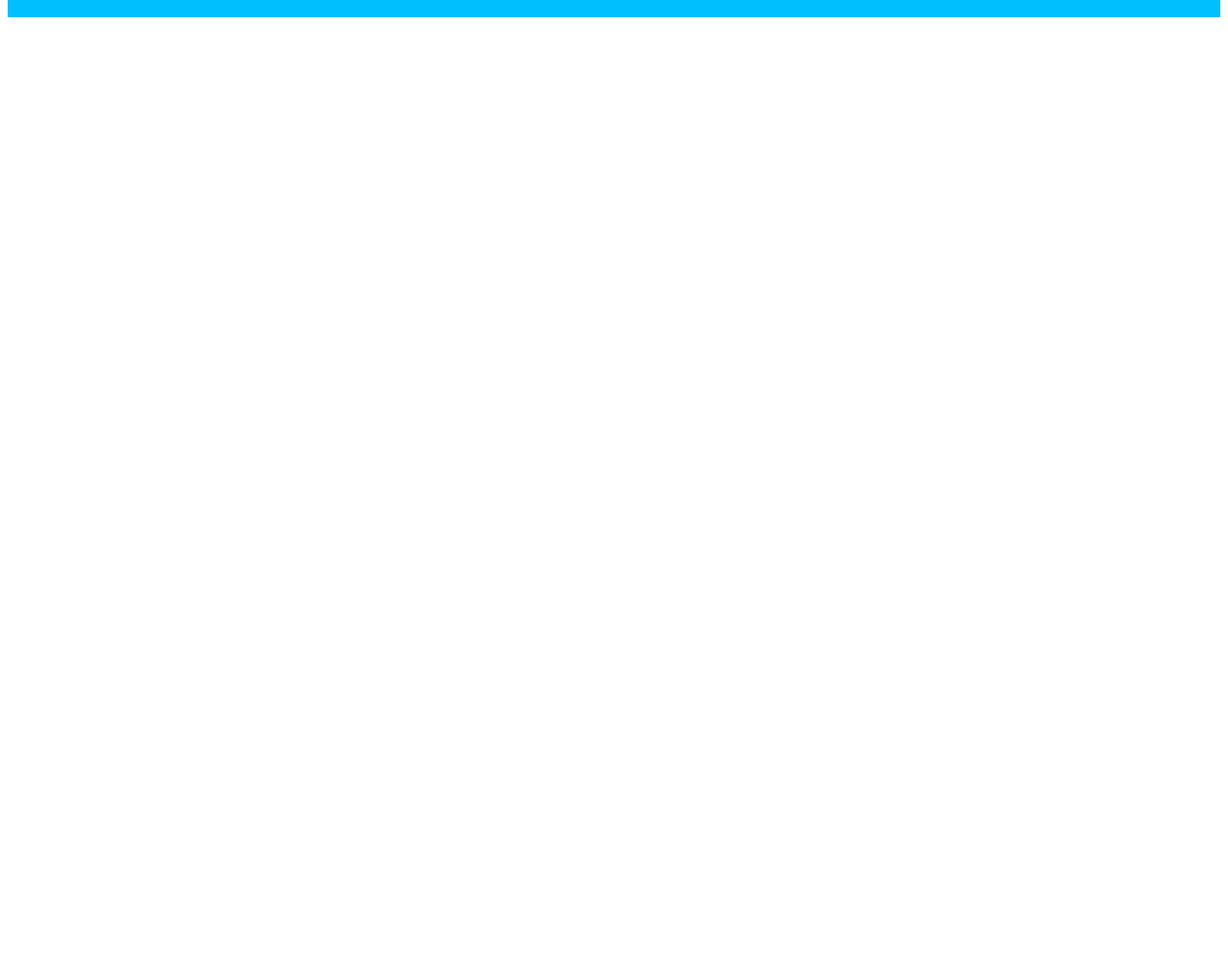
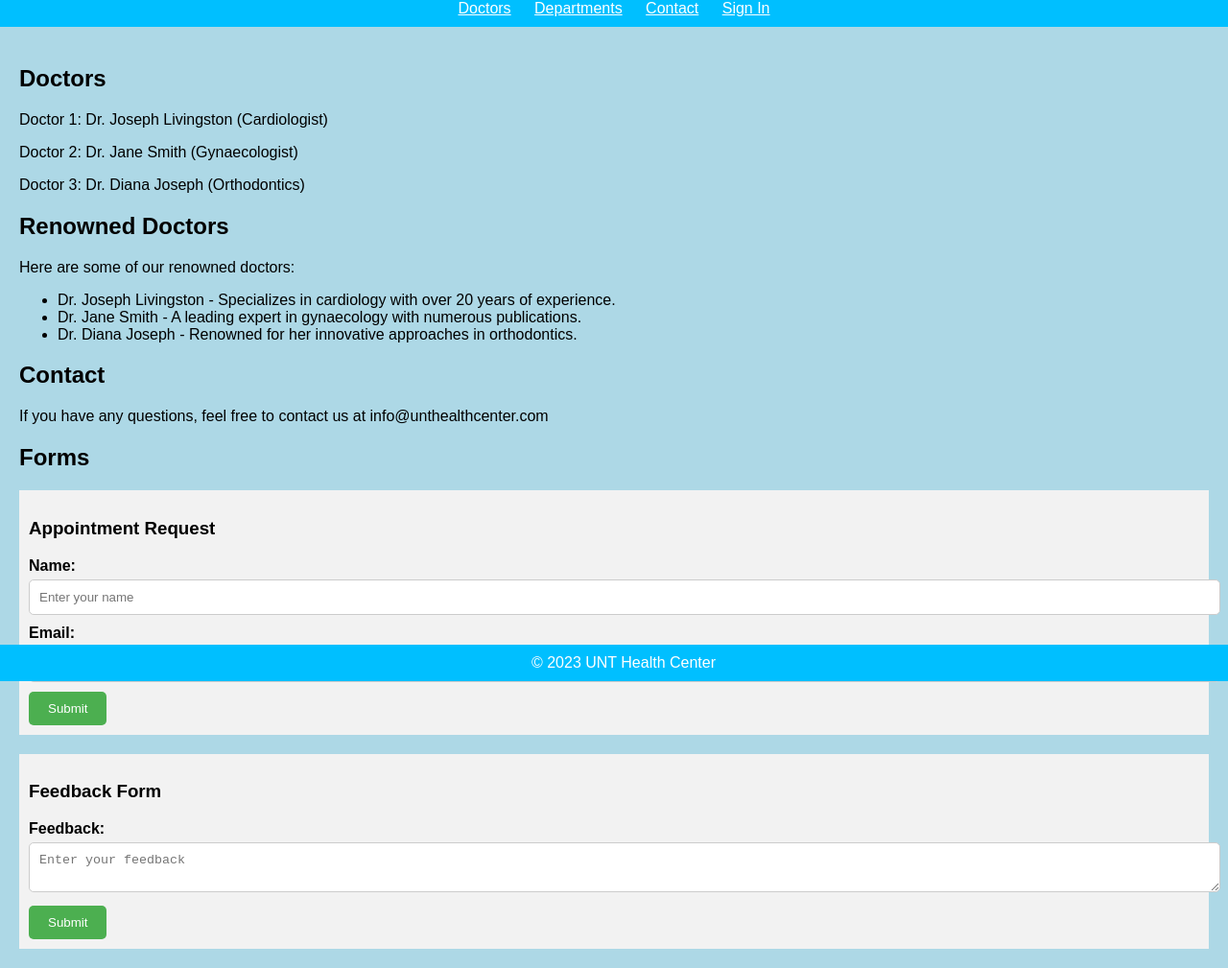
Before and after one commit to sowjanya4u4ever/AskCodi_Error-Fixing, a plain HTML site: page index.html in a window 1280 px wide. Shown: the part 90-1099 px from the top of the page at 96% size. Before the commit the page ends 800 px from the top, so only its background shows below. Drawn offline with Linux system fonts and the light colour scheme.

Commit message:
Update index.html

```diff
--- a/index.html
+++ b/index.html
@@ -2,35 +2,126 @@
 <html lang="en">
 <head>
     <meta charset="UTF-8">
-    <meta http-equiv="X-UA-Compatible" content="IE=edge">
     <meta name="viewport" content="width=device-width, initial-scale=1.0">
-    <title>Your Website</title>
+    <title>UNT Health Center</title>
     <style>
+        body {
+            background-color: #add8e6; /* Blue and white background */
+            font-family: Arial, sans-serif;
+            margin: 0;
+            padding: 0;
+            color: #000; /* Set default text color */
+        }
+
         header {
             background-color: #00BFFF; /* Light blue header */
-            color: #fff; /* Set header text color to white for better contrast */
+            color: #fff;
             padding: 10px;
             text-align: center;
         }
 
+        footer {
+            background-color: #00BFFF; /* Light blue footer */
+            color: #fff;
+            padding: 10px;
+            position: absolute;
+            bottom: 0;
+            width: 100%;
+            text-align: center;
+        }
+
+        .container {
+            padding: 20px;
+        }
+
+        h1 {
+            color: #00BFFF; /* Light blue heading */
+        }
+
+        form {
+            margin-top: 20px;
+            padding: 10px;
+            background-color: #f2f2f2;
+        }
+
+        label {
+            display: block;
+            margin-bottom: 5px;
+            font-weight: bold;
+        }
+
+        input[type="text"],
+        input[type="email"],
+        textarea {
+            width: 100%;
+            padding: 10px;
+            margin-bottom: 10px;
+            border: 1px solid #ccc;
+            border-radius: 5px;
+            color: #000; /* Set input text color */
+        }
+
+        button {
+            background-color: #4CAF50;
+            color: white;
+            padding: 10px 20px;
+            border: none;
+            border-radius: 5px;
+            cursor: pointer;
+        }
+
+        button:hover {
+            background-color: #45a049;
+        }
+
         nav a {
-            color: #fff; /* Set navigation link color to white for better contrast */
+            color: #fff; /* Set navigation link color */
             margin: 0 10px; /* Add margin to the navigation links */
         }
     </style>
 </head>
 <body>
     <header>
-        <h1>Your Website</h1>
+        <h1>UNT Health Center</h1>
+        <nav>
+            <a href="#doctors">Doctors</a>
+            <a href="#departments">Departments</a>
+            <a href="#contact">Contact</a>
+            <a href="#signin">Sign In</a>
+        </nav>
     </header>
-    <nav>
-        <a href="#">Doctors</a>
-        <a href="#">Departments</a>
-        <a href="#">Contact</a>
-        <a href="#">Sign In</a>
-    </nav>
-    <div>
-        <!-- Your content goes here -->
+    <div class="container">
+        <h2>Doctors</h2>
+        <p>Doctor 1: Dr. Joseph Livingston (Cardiologist)</p>
+        <p>Doctor 2: Dr. Jane Smith (Gynaecologist)</p>
+        <p>Doctor 3: Dr. Diana Joseph (Orthodontics)</p>
+        <h2>Renowned Doctors</h2>
+        <p>Here are some of our renowned doctors:</p>
+        <ul>
+            <li>Dr. Joseph Livingston - Specializes in cardiology with over 20 years of experience.</li>
+            <li>Dr. Jane Smith - A leading expert in gynaecology with numerous publications.</li>
+            <li>Dr. Diana Joseph - Renowned for her innovative approaches in orthodontics.</li>
+        </ul>
+        <h2>Contact</h2>
+        <p>If you have any questions, feel free to contact us at info@unthealthcenter.com</p>
+        <h2>Forms</h2>
+        <form>
+            <h3>Appointment Request</h3>
+            <label for="name">Name:</label>
+            <input type="text" id="name" placeholder="Enter your name">
+            <label for="email">Email:</label>
+            <input type="email" id="email" placeholder="Enter your email">
+            <button type="submit">Submit</button>
+        </form>
+        <form>
+            <h3>Feedback Form</h3>
+            <label for="feedback">Feedback:</label>
+            <textarea id="feedback" placeholder="Enter your feedback"></textarea>
+            <button type="submit">Submit</button>
+        </form>
     </div>
+    <footer>
+        &copy; 2023 UNT Health Center
+    </footer>
 </body>
 </html>
```
